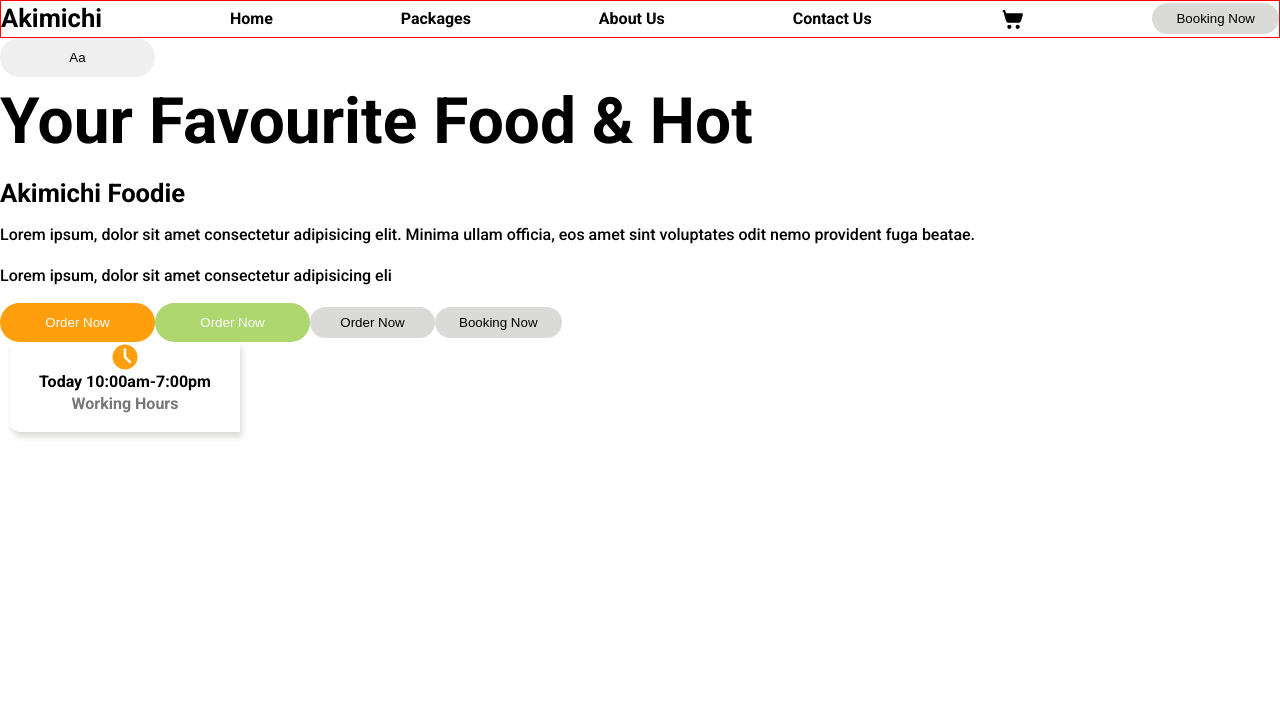
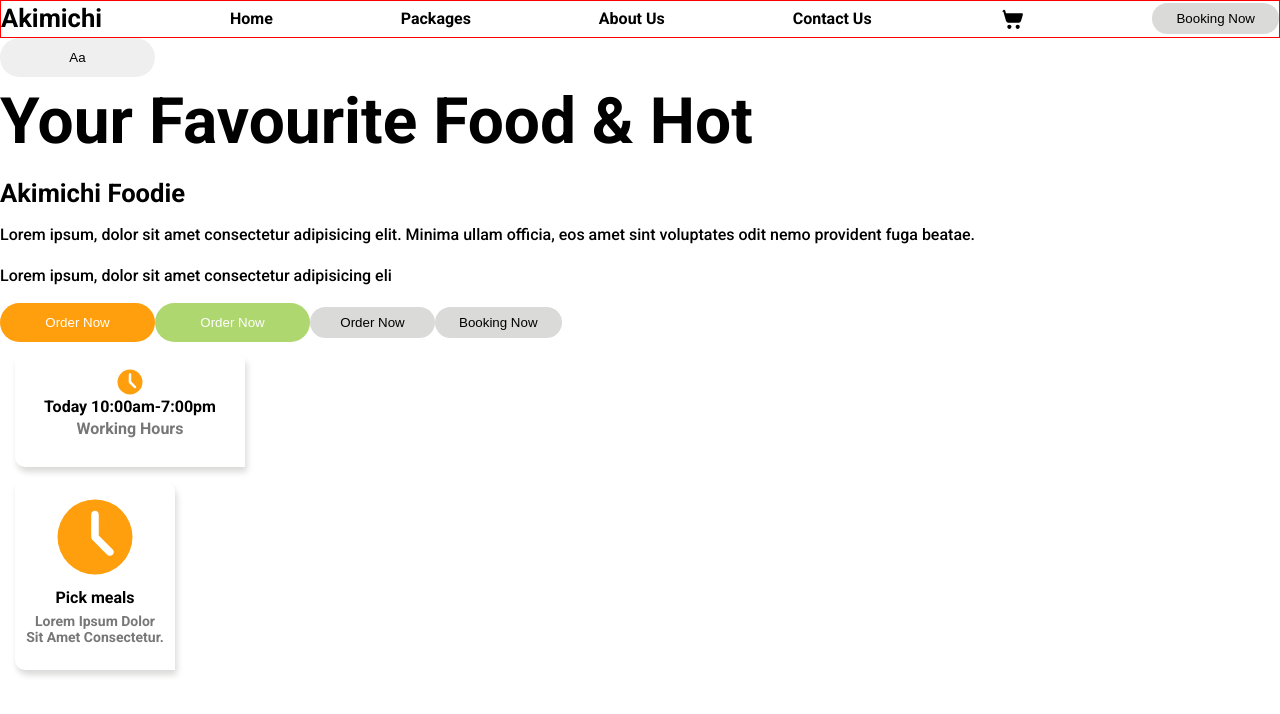
Before and after one commit to kellycsantos/akimichi-foodie, a React (Vite) app: page / in a window 1280 px wide. Shown: the top 714 px of the page. Built offline with nearby package versions, Linux system fonts and the light colour scheme.

Commit message:
variante about criada

```diff
--- a/src/App.tsx
+++ b/src/App.tsx
@@ -48,6 +48,8 @@ function App() {
       <Button variant='booking' value='order now'  />
       <Button variant='booking' value='booking now'/>
       <Card variant='info' icon={iconClock} title='Today 10:00am-7:00pm' description='working hours'/>
+      <Card variant='about' icon={iconClock} title='Pick meals' description=' Lorem ipsum dolor sit amet consectetur.'/>
+
     </>
   )
 }
--- a/src/components/Card/Card.css
+++ b/src/components/Card/Card.css
@@ -5,8 +5,9 @@
     flex-direction: column;
     align-items: center;
     transition: .3s ease-in-out;
+    padding: 10px;
     /*remover linha abaixo*/
-    margin-left: 10px;
+    margin: 15px;
 
 }
 
@@ -15,6 +16,11 @@
     cursor:text;
 }
 
+.card .description{
+    color: var(--dark-gray);
+    font-weight: 600;
+    text-transform: capitalize;
+}
 .card.info{
     width: 230px;
     text-align: center;
@@ -23,9 +29,21 @@
 .card.info img{
     width: 30px;
 }
+.card.about{
+    width: 160px;
+    text-align: center;
+    border-radius: 0 10px 0 10px;
 
-.card .description{
-    color: var(--dark-gray);
-    font-weight: 600;
-    text-transform: capitalize;
 }
+
+.card.about .title{
+    margin-block: 6px;
+}
+.card.about .description{
+    font-size: 14px;
+    line-height: normal;
+}
+
+.card.about img{
+    width: 90px;
+}
```
